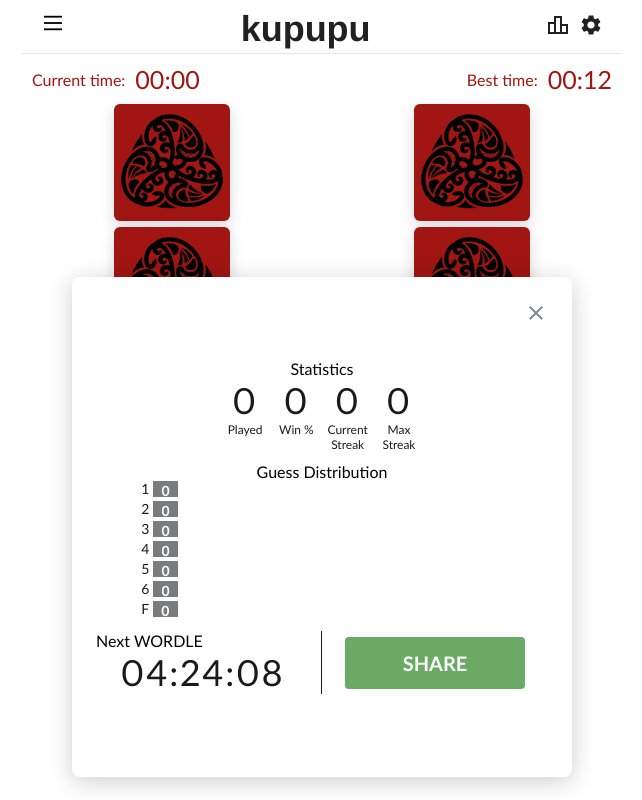
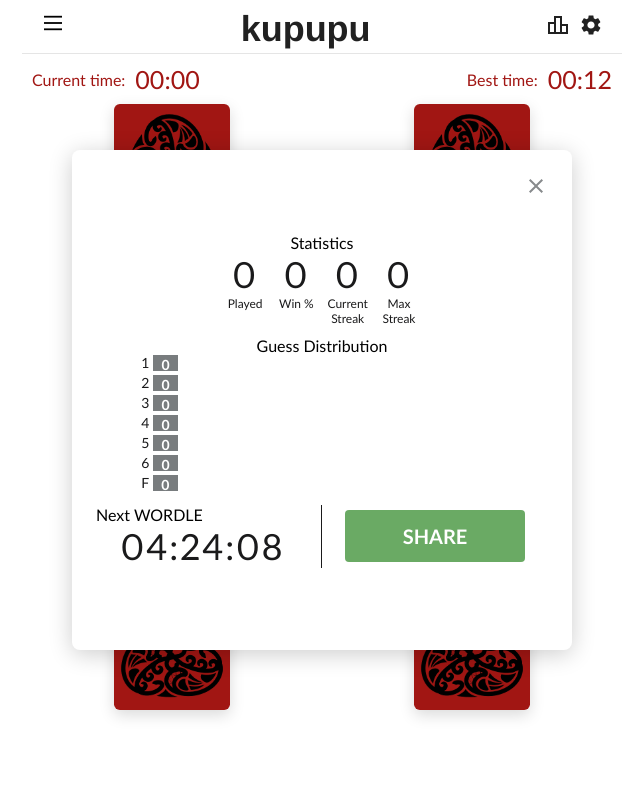
Before and after one commit to htc36/kupupu-wordle, a Vue app: page /cards in a window 1280 px wide. Both pictures are taken after a click on the button 876 px from the left and 26 px from the top of the page. Shown: the whole page, without its empty margins (318-960 px from the left). Built offline with nearby package versions, Linux system fonts and the light colour scheme.

Commit message:
Add Pinia, modals managed by global state, fix styles

```diff
--- a/package.json
+++ b/package.json
@@ -11,6 +11,7 @@
   "dependencies": {
     "@rushstack/eslint-patch": "^1.1.0",
     "@vue/eslint-config-typescript": "^10.0.0",
+    "pinia": "^2.0.12",
     "vue": "^3.2.25",
     "vue-router": "^4.0.14"
   },
--- a/src/components/wordle/Modal.vue
+++ b/src/components/layout/Modal.vue
@@ -1,33 +1,25 @@
+import { ref } from 'vue';
 <script setup lang="ts">
 import { ref } from 'vue';
+import { useModalStore } from '../../stores/modal';
+import { ModalNames } from '../../types';
 const props = defineProps<{
-  height?: string;
-  width?: string;
-  boxShadow?: string;
+  modalName: ModalNames;
 }>();
-const styleObject = ref({
-  width: props.width,
-  height: props.height,
-  boxShadow: props.boxShadow,
-});
-
-const isContentShown = ref(false);
-const open = () => (isContentShown.value = true);
-const close = () => (isContentShown.value = false);
-
-defineExpose({
-  open,
-  close,
-});
+const modal = useModalStore();
 </script>
 
 <template>
-  <div v-if="isContentShown" @click="close" class="content">
-    <div class="help-modal-content" @click.prevent.stop :style="styleObject">
+  <div
+    v-if="modal.getCurrentModalState(props.modalName)"
+    @click="modal.toggleModal(props.modalName)"
+    class="content"
+  >
+    <div class="help-modal-content" @click.prevent.stop>
       <svg
         class="close-btn"
         xmlns="http://www.w3.org/2000/svg"
-        @click="close"
+        @click="modal.toggleModal(props.modalName)"
         height="24"
         viewBox="0 0 24 24"
         width="24"
@@ -44,15 +36,14 @@
 
 <style scoped>
 .content {
-  position: absolute;
+  position: fixed;
   background-color: transparent;
   display: flex;
   justify-content: center;
   align-items: center;
-  width: 90%;
-  max-width: 500px;
-  height: 500px;
-  top: 50%;
+  width: 100%;
+  height: 100%;
+  bottom: 50%;
   left: 50%;
   transform: translate(-50%, 50%);
   z-index: 2;
@@ -60,7 +51,9 @@
 
 .help-modal-content {
   width: 100%;
+  max-width: 500px;
   height: 100%;
+  max-height: 500px;
   box-shadow: 0 4px 23px 0 rgb(0 0 0 / 20%);
   position: relative;
   display: flex;
--- a/src/components/layout/Navbar.vue
+++ b/src/components/layout/Navbar.vue
@@ -1,42 +1,24 @@
 <script setup lang="ts">
-import Modal from '../wordle/Modal.vue';
+import Modal from './Modal.vue';
 import GameSettings from '../wordle/GameSettings.vue';
 import Statistics from '../wordle/GameStatistics.vue';
 import { AllGameStats } from '../../types';
 import { ref } from 'vue';
-
+import { ModalNames } from '../../types';
+import { useModalStore } from '../../stores/modal';
 defineProps<{
   stats: AllGameStats;
 }>();
-
-const statsModal = ref<InstanceType<typeof Modal> | null>(null);
-const settingsModal = ref<InstanceType<typeof Modal> | null>(null);
+const modal = useModalStore();
 const isMenuActive = ref(false);
-function wordDefHasSelectedNext() {
-  // wordDefinitionModal.value?.close();
-  statsModal.value?.open();
-}
-function toggleStats(shouldOpen: boolean) {
-  shouldOpen ? statsModal.value?.open() : statsModal.value?.close();
-}
-
-// function toggleWordDefModal(shouldOpen: boolean) {
-//   shouldOpen
-//     ? wordDefinitionModal.value?.open()
-//     : wordDefinitionModal.value?.close();
-// }
-defineExpose({
-  toggleStats,
-  wordDefHasSelectedNext,
-});
 </script>
 <template>
   <header class="header">
-    <Modal ref="settingsModal">
+    <Modal :modal-name="ModalNames.settingsModal">
       <GameSettings />
     </Modal>
 
-    <Modal ref="statsModal">
+    <Modal :modal-name="ModalNames.statsModal">
       <Statistics :stats="stats" />
     </Modal>
     <nav id="nav">
@@ -77,7 +59,10 @@
     </nav>
     <router-link class="nav-title" to="/">kupupu</router-link>
     <div class="nav-links-group">
-      <button class="hamburger-nav-icon" @click="() => toggleStats(true)">
+      <button
+        class="hamburger-nav-icon"
+        @click="modal.toggleModal(ModalNames.statsModal)"
+      >
         <svg
           xmlns="http://www.w3.org/2000/svg"
           height="24"
@@ -96,7 +81,7 @@
           height="24"
           viewBox="0 0 24 24"
           width="24"
-          @click="() => settingsModal?.open()"
+          @click="modal.toggleModal(ModalNames.settingsModal)"
         >
           <path
             fill="var(--black)"
@@ -108,8 +93,6 @@
   </header>
 </template>
 <style scoped>
-#nav {
-}
 .header {
   display: flex;
   justify-content: space-between;
--- a/src/components/wordle/WordDefinition.vue
+++ b/src/components/wordle/WordDefinition.vue
@@ -18,8 +18,8 @@
       v-show="gameSettings.shouldShowImage"
       :src="`/assets/${wordAssets.image}`"
     />
-    <figure v-show="gameSettings.shouldPlaySound">
-      <audio controls :src="`/assets/${wordAssets.sound}`">
+    <figure class="audio-figure" v-show="gameSettings.shouldPlaySound">
+      <audio class="audio" controls :src="`/assets/${wordAssets.sound}`">
         Your browser does not support the
         <code>audio</code> element.
       </audio>
@@ -41,6 +41,13 @@
   padding: 16px 0;
   width: 100%;
   height: 100%;
+}
+.audio {
+  width: 300px;
+  height: 54px;
+}
+.audio-figure {
+  margin: 10px 0;
 }
 #statistics {
   color: var(--color-tone-1);
--- a/src/components/wordle/WordleGame.vue
+++ b/src/components/wordle/WordleGame.vue
@@ -8,14 +8,18 @@
   setGameState,
   setGameSettings,
 } from '../../helpers/localStorage';
-import Modal from './Modal.vue';
+import Modal from '../layout/Modal.vue';
 import WordDefinition from './WordDefinition.vue';
 import { defaultGameSettings } from '../../helpers/localStorage';
 import Keyboard from './Keyboard.vue';
 import { LetterState, Board, GameState } from '../../types';
 import getSuggestion from '../../helpers/suggestion';
-import { ref, onMounted } from 'vue';
-import Navbar from '../layout/Navbar.vue';
+import { onMounted } from 'vue';
+import { ModalNames } from '../../types';
+import { useModalStore } from '../../stores/modal';
+
+const modal = useModalStore();
+
 // Get word of the day
 const currentLanguage = 'maori';
 const allWords = getAllWords(currentLanguage);
@@ -31,9 +35,6 @@
 const currentRow = $computed(() => board[currentRowIndex]);
 
 defineEmits(['setStats']);
-
-const wordDefinitionModal = ref<InstanceType<typeof Modal> | null>(null);
-// const navbar = ref<InstanceType<typeof Navbar> | null>(null);
 let message = $ref('');
 let grid = $ref('');
 let shakeRowIndex = $ref(-1);
@@ -181,7 +182,7 @@
         1000
       );
       success = true;
-      wordDefinitionModal.value?.open();
+      modal.toggleModal(ModalNames.wordDefinitionModal);
     }, 1600);
   } else if (currentRowIndex < board.length - 1) {
     // go the next row
@@ -191,7 +192,7 @@
     }, 1600);
   } else {
     setStats(stats, currentRowIndex);
-    wordDefinitionModal.value?.open();
+    modal.toggleModal(ModalNames.wordDefinitionModal);
     gameState.isGameFinished = true;
     // game over :(
     setTimeout(() => {
@@ -244,13 +245,13 @@
       <pre v-if="grid">{{ grid }}</pre>
     </div>
   </Transition>
-  <Modal ref="wordDefinitionModal">
+  <Modal :modal-name="ModalNames.wordDefinitionModal">
     <WordDefinition
       :word="gameState.solution"
       @hasSelectedNext="
         () => {
-          wordDefinitionModal?.close();
-          Navbar?.wordDefHasSelectedNext();
+          modal.toggleModal(ModalNames.wordDefinitionModal);
+          modal.toggleModal(ModalNames.statsModal);
         }
       "
     />
--- a/src/main.ts
+++ b/src/main.ts
@@ -1,6 +1,7 @@
 import { createApp } from 'vue';
 import router from './router';
 import App from './App.vue';
+import { createPinia } from 'pinia';
 import './globalStyles.css';
 
 // resize for scaling the board size
@@ -13,4 +14,4 @@
 //   document.body.style.setProperty('--vh', window.innerHeight + 'px')
 // }
 
-createApp(App).use(router).mount('#app');
+createApp(App).use(router).use(createPinia()).mount('#app');
--- /dev/null
+++ b/src/stores/modal.ts
@@ -0,0 +1,36 @@
+import { defineStore } from 'pinia';
+import { ModalNames } from '../types';
+export const useModalStore = defineStore('modal', {
+  state: () => {
+    return {
+      isSettingsModalShown: false,
+      isStatsModalShown: false,
+      isWordDefinitionModalShown: false,
+    };
+  },
+  actions: {
+    toggleModal(modalName: ModalNames) {
+      switch (modalName) {
+        case ModalNames.settingsModal:
+          this.isSettingsModalShown = !this.isSettingsModalShown;
+          break;
+        case ModalNames.statsModal:
+          this.isStatsModalShown = !this.isStatsModalShown;
+          break;
+        case ModalNames.wordDefinitionModal:
+          this.isWordDefinitionModalShown = !this.isWordDefinitionModalShown;
+          break;
+      }
+    },
+    getCurrentModalState(modalName: ModalNames) {
+      switch (modalName) {
+        case ModalNames.settingsModal:
+          return this.isSettingsModalShown;
+        case ModalNames.statsModal:
+          return this.isStatsModalShown;
+        case ModalNames.wordDefinitionModal:
+          return this.isWordDefinitionModalShown;
+      }
+    },
+  },
+});
--- a/src/types.ts
+++ b/src/types.ts
@@ -4,6 +4,13 @@
   PRESENT = 'present',
   ABSENT = 'absent',
 }
+
+export const enum ModalNames {
+  settingsModal = 'settingsModal',
+  statsModal = 'statsModal',
+  wordDefinitionModal = 'wordDefinitionModal',
+}
+
 export interface CardObj {
   sound?: string;
   image?: string;
```
Also changed, not shown: 1 other file (tests, documents, lock files or other folders).
